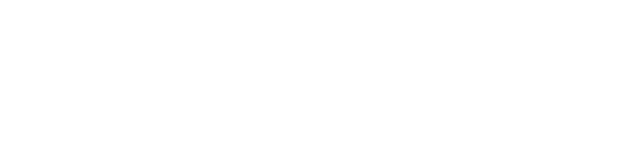
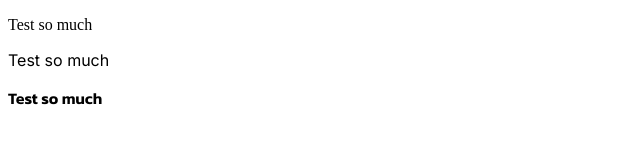
Before and after one commit to Aiknn/nfactorial-homework-15jan-week11, a plain HTML site: page index.html in a window 1280 px wide. Shown: the whole page, without its empty margins (0-640 px from the left). Drawn offline with Linux system fonts and the light colour scheme.

Commit message:
download materials

```diff
--- a/index.html
+++ b/index.html
@@ -4,9 +4,13 @@
     <meta charset="UTF-8">
     <meta http-equiv="X-UA-Compatible" content="IE=edge">
     <meta name="viewport" content="width=device-width, initial-scale=1.0">
-    <title>Document</title>
+    <link rel="stylesheet" href="style.css">
+    <title>JumysTap</title>
 </head>
 <body>
+    <p>Test so much</p>
+    <p class="other">Test so much</p>
+    <p class="other1">Test so much</p>
 
 </body>
 </html>
--- a/style.css
+++ b/style.css
@@ -0,0 +1,13 @@
+@import url('https://fonts.googleapis.com/css2?family=Inter:wght@400;500;700&family=Kanit:wght@600;700&display=swap');
+
+
+/* font-family: 'Inter', sans-serif; */
+/* font-family: 'Kanit', sans-serif; */
+
+.other{
+    font-family: 'Inter', sans-serif;
+}
+
+.other1{
+    font-family: 'Kanit', sans-serif;
+}
```
Also changed, not shown: icons/1.jpg (added), icons/2.jpg (added), icons/3.jpg (added), icons/Instagram.jpg (added), icons/Search.jpg (added), icons/Twitter.jpg (added), icons/Upward Arrow.jpg (added), icons/dollar 1.jpg (added), icons/fire 1.jpg (added), icons/lightning 1.jpg (added), icons/magnifier 1.jpg (added), icons/star 1.jpg (added), images/image 4.jpg (added), images/image 5.jpg (added).
